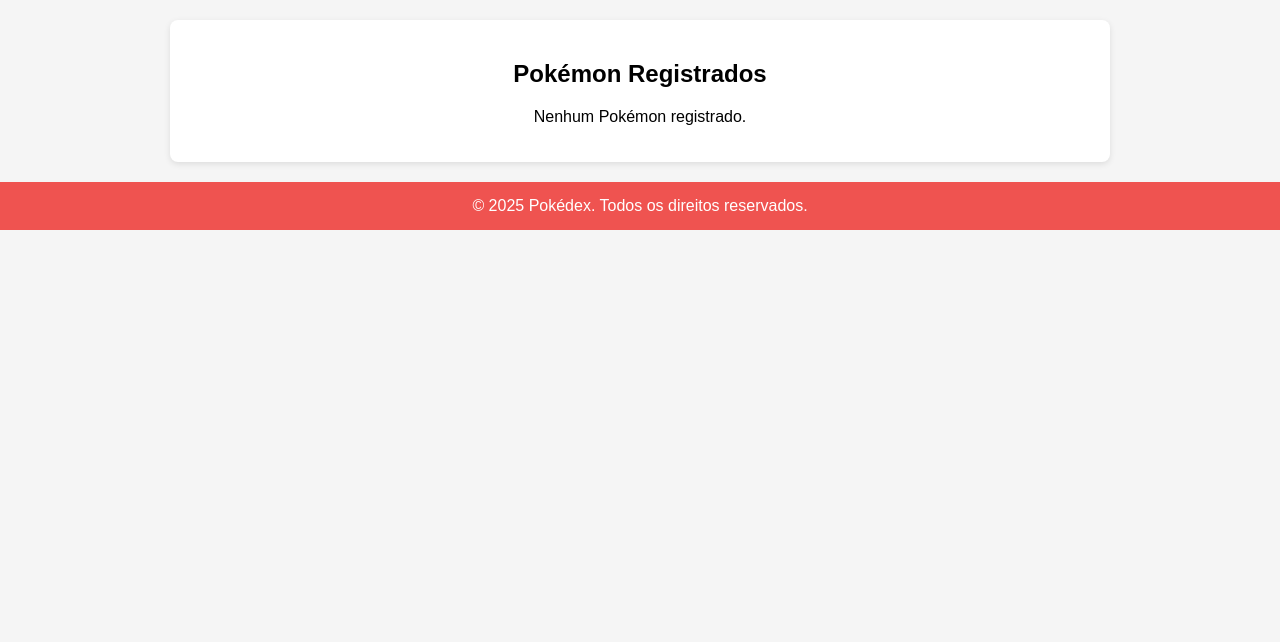
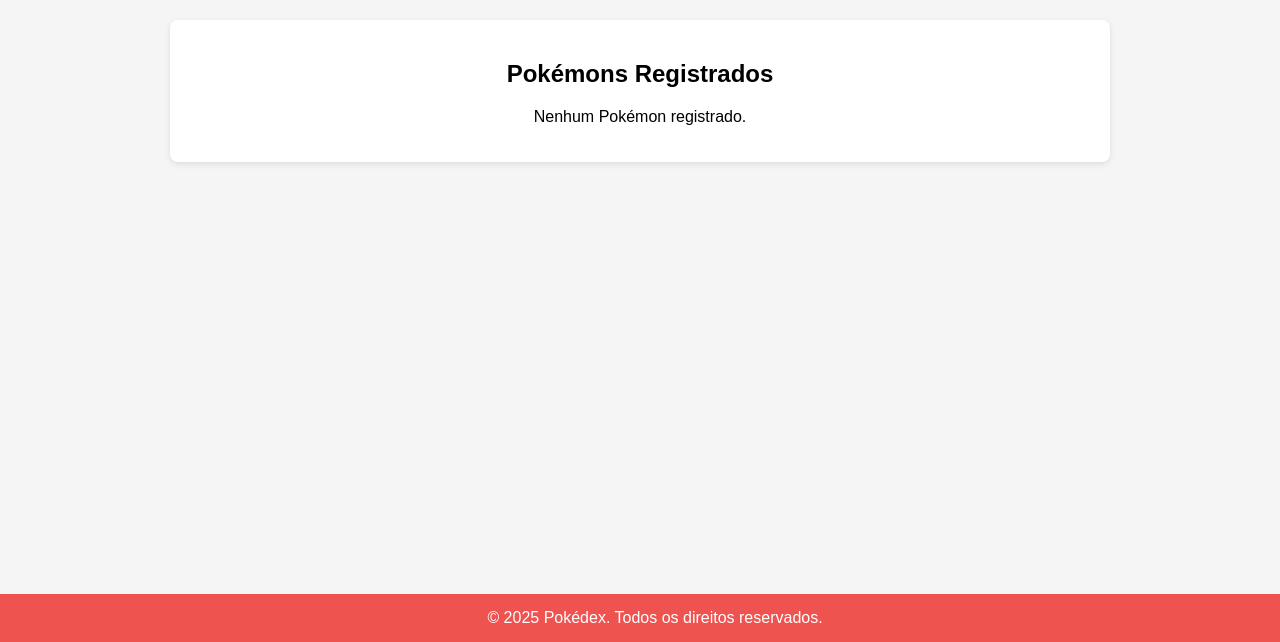
Before and after one commit to WABarreto/wsBackend-Fabrica25.2, a Django app: page /pokemon/ in a window 1280 px wide. Shown: the part 158-800 px from the top of the page. Run offline with Django 5.2, Linux system fonts and the light colour scheme; data that the repository does not hold is empty.

Commit message:
Style - Pequenos ajustes visuais

```diff
--- a/desafio_back/app/api/viewsets.py
+++ b/desafio_back/app/api/viewsets.py
@@ -6,6 +6,7 @@
 from .serializers import PokemonSerializer
 from rest_framework.viewsets import ModelViewSet
 import requests
+
 class HomeView(TemplateView):
     template_name = "home.html"
 
--- a/desafio_back/app/templates/base.html
+++ b/desafio_back/app/templates/base.html
@@ -44,6 +44,10 @@
             text-align: center;
             padding: 15px;
             margin-top: 20px;
+            position: fixed;
+            width: 100%;
+            bottom: 0;
+            left: 0;
         }
         table {
             width: 100%;
--- a/desafio_back/app/templates/pokemon_lista.html
+++ b/desafio_back/app/templates/pokemon_lista.html
@@ -3,7 +3,7 @@
 {% block title %}Lista de Pokémon - Pokédex{% endblock %}
 
 {% block content %}
-<h2 style="text-align: center; margin-bottom: 20px;">Pokémon Registrados</h2>
+<h2 style="text-align: center; margin-bottom: 20px;">Pokémons Registrados</h2>
 
 {% if pokemons %}
 <table>
@@ -23,7 +23,7 @@
             <td>{{ pokemon.pokedex_id }}</td>
             <td>{{ pokemon.type1|capfirst }}</td>
             <td>{{ pokemon.type2|capfirst }}</td>
-            <td style="display: flex; gap: 10px;">
+            <td style="display: flex; gap: 10px; justify-content: center;">
                 <!-- Botão de detalhes -->
                 <a class="button" href="{% url 'pokemon_detail' pokemon.pk %}">Ver Detalhes</a>
 
```
